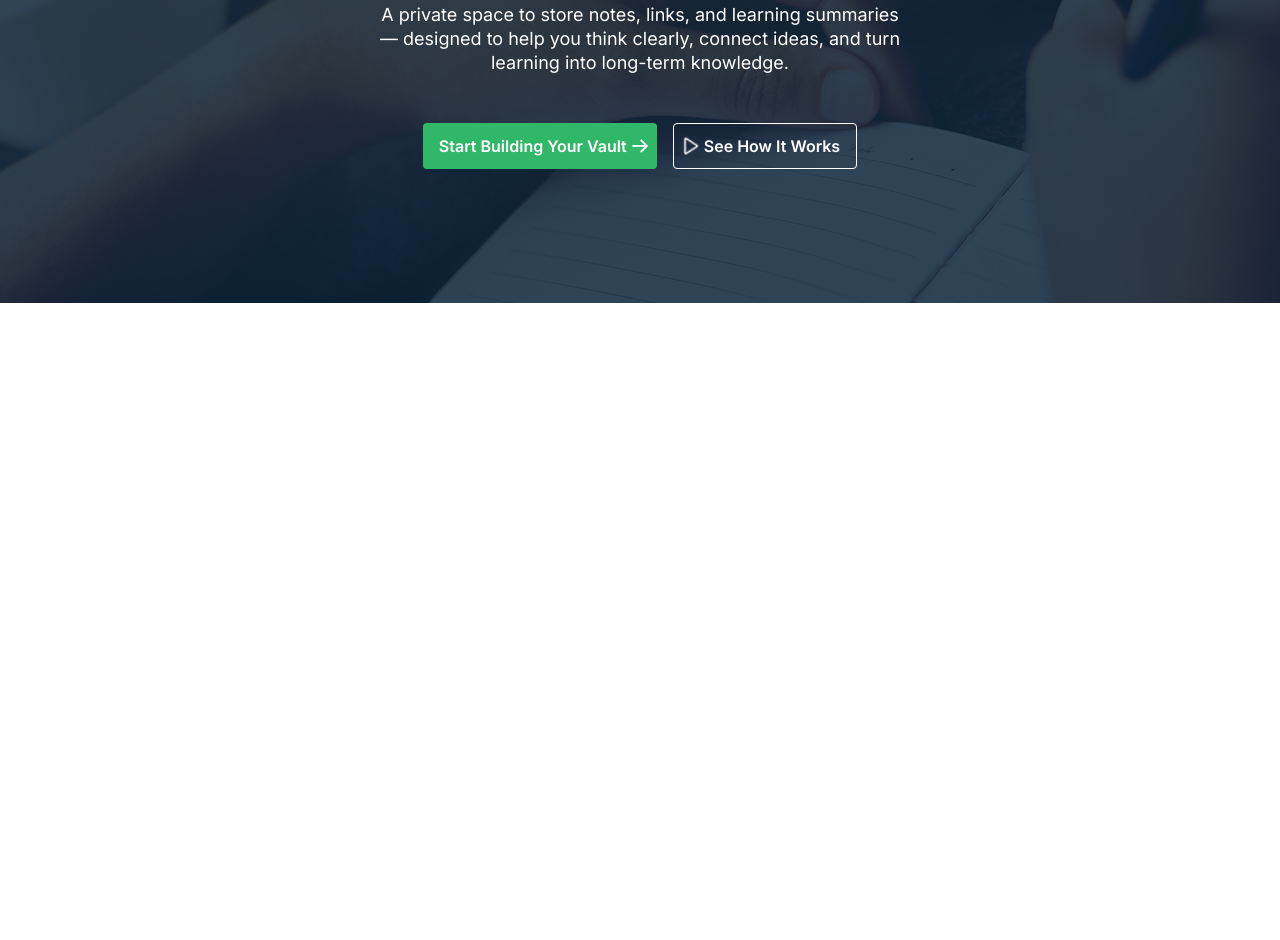
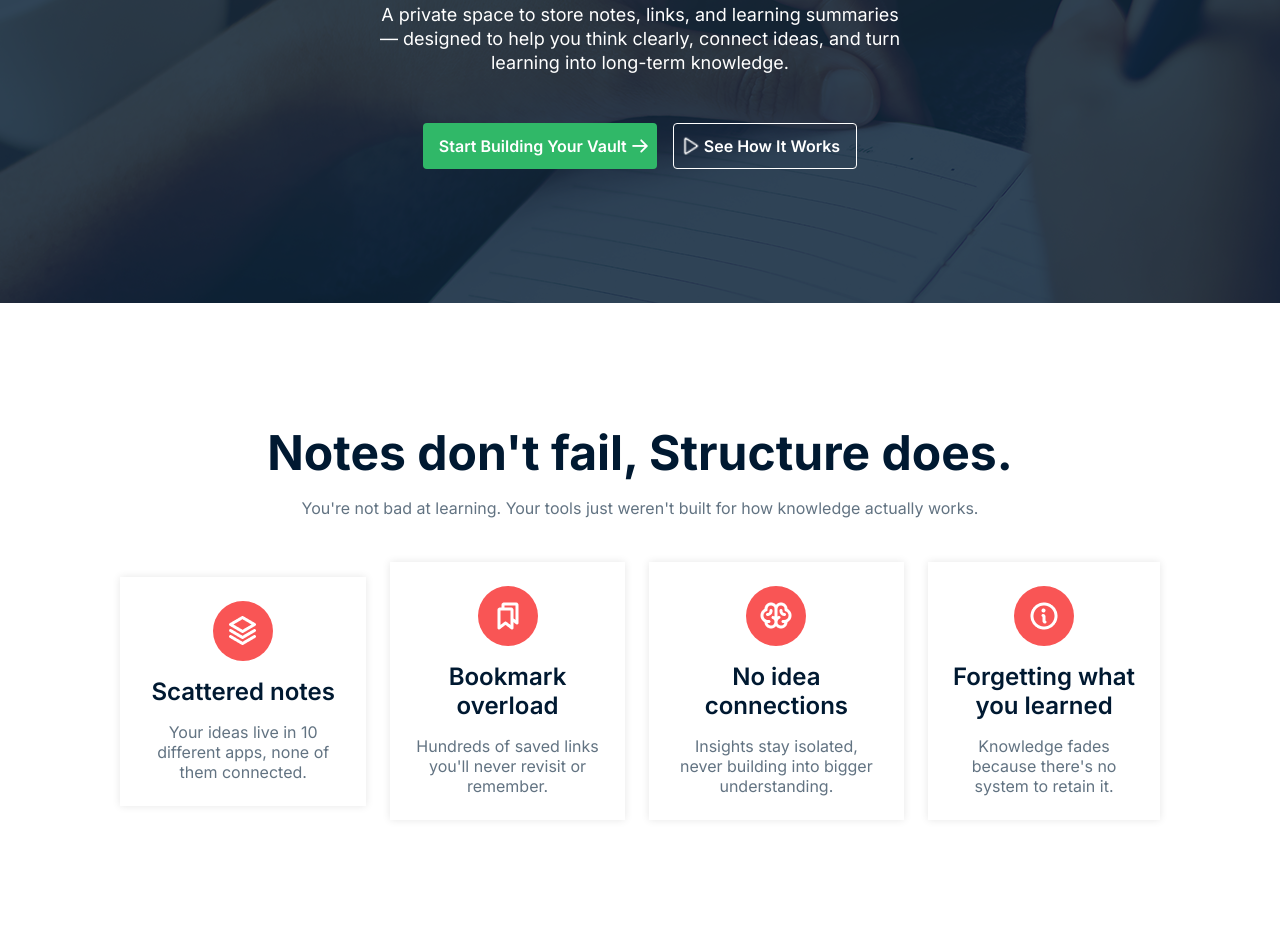
Before and after one commit to mdwahidullah0243-commits/B13--A1, a plain HTML site: page index.html in a window 1280 px wide. Shown: the part 456-1396 px from the top of the page. Before the commit the page ends 800 px from the top, so only its background shows below. Drawn offline with Linux system fonts and the light colour scheme.

Commit message:
note section designed according to figma

```diff
--- a/index.html
+++ b/index.html
@@ -62,7 +62,55 @@
                 </div>
             </div>
         </section>
+
     </header>
+
+    <main>
+
+        <!-- Note Section -->
+        <section id="note">
+            <div id="note-heading">
+                <h2>Notes don't fail, Structure does.</h2>
+                <p>
+                    You're not bad at learning. Your tools just weren't built for how knowledge actually works.
+                </p>
+            </div>
+
+            <div id="note-box">
+                <div class="note-card">
+                    <div class="icon i-1"></div>
+                    <h3>Scattered notes</h3>
+                    <p>
+                        Your ideas live in 10 different apps, none of them connected.
+                    </p>
+                </div>
+
+                <div class="note-card">
+                    <div class="icon i-2"></div>
+                    <h3>Bookmark overload</h3>
+                    <p>
+                        Hundreds of saved links you'll never revisit or remember.
+                    </p>
+                </div>
+
+                <div class="note-card">
+                    <div class="icon i-3"></div>
+                    <h3>No idea connections</h3>
+                    <p>
+                        Insights stay isolated, never building into bigger understanding.
+                    </p>
+                </div>
+
+                <div class="note-card">
+                    <div class="icon i-4"></div>
+                    <h3>Forgetting what you learned</h3>
+                    <p>
+                        Knowledge fades because there's no system to retain it.
+                    </p>
+                </div>
+            </div>
+        </section>
+    </main>
 </body>
 
 </html>
--- a/style.css
+++ b/style.css
@@ -5,11 +5,6 @@
     font-family: "Inter", sans-serif;
     font-optical-sizing: auto;
 }
-
-/* body {
-    max-width: 85%;
-    margin: 0px auto;
-} */
 
 /* Shared Style */
 
@@ -116,3 +111,87 @@ nav {
     background-size: 24px 24px;
     background-position: 3% center;
 }
+
+#note {
+    padding: 120px;
+}
+
+#note-heading h2 {
+    color: rgba(0, 25, 49, 1);
+    font-size: 48px;
+    font-weight: 700;
+    text-align: center;
+}
+
+#note-heading p {
+    color: rgba(98, 115, 130, 1);
+    font-size: 16px;
+    font-weight: 400;
+    text-align: center;
+    margin-top: 16px;
+}
+
+#note-box {
+    display: flex;
+    justify-content: space-between;
+    align-items: center;
+    gap: 24px;
+    margin-top: 44px;
+}
+
+.note-card {
+    box-shadow: 0px 0px 8px 0px rgba(0, 0, 0, 0.1);
+    background: rgba(255, 255, 255, 1);
+    padding: 24px;
+    display: flex;
+    flex-direction: column;
+    align-items: center;
+    justify-content: center;
+    gap: 16px;
+}
+
+.note-card .icon {
+    width: 60px;
+    height: 60px;
+    background: rgba(249, 85, 85, 1);
+    border-radius: 50%;
+}
+
+.note-card .i-1 {
+    background-image: url('./assets/Vector.png');
+    background-repeat: no-repeat;
+    background-position: center;
+}
+
+.note-card .i-2 {
+    background-image: url('./assets/Bookmarks.png');
+    background-repeat: no-repeat;
+    background-position: center;
+}
+
+.note-card .i-3 {
+    background-image: url('./assets/Brain.png');
+    background-repeat: no-repeat;
+    background-position: center;
+}
+
+.note-card .i-4 {
+    background-image: url('./assets/Info.png');
+    background-repeat: no-repeat;
+    background-position: center;
+}
+
+.note-card h3 {
+    color: rgba(0, 25, 49, 1);
+    font-size: 24px;
+    font-weight: 600;
+    text-align: center;
+}
+
+.note-card p {
+    color: rgba(98, 115, 130, 1);
+    font-size: 16px;
+    font-weight: 400;
+    line-height: 20px;
+    text-align: center;
+}
```
